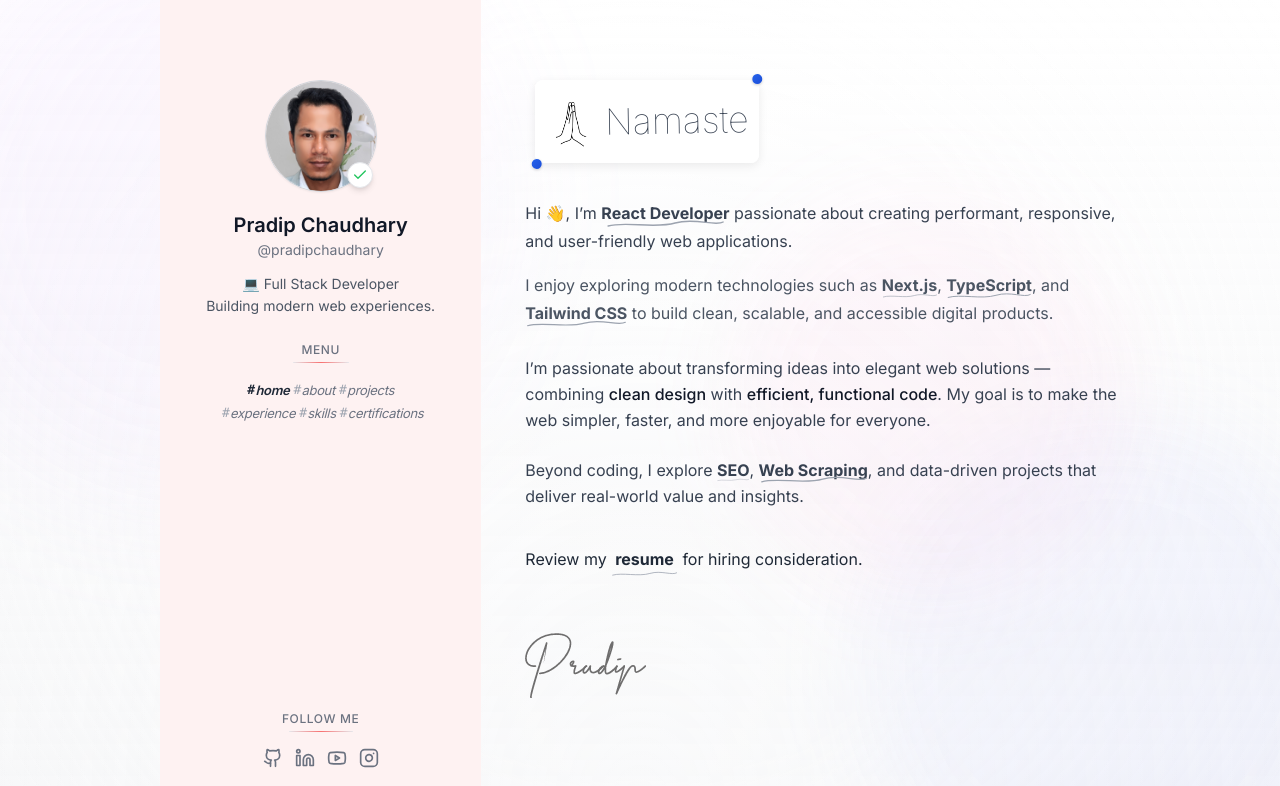
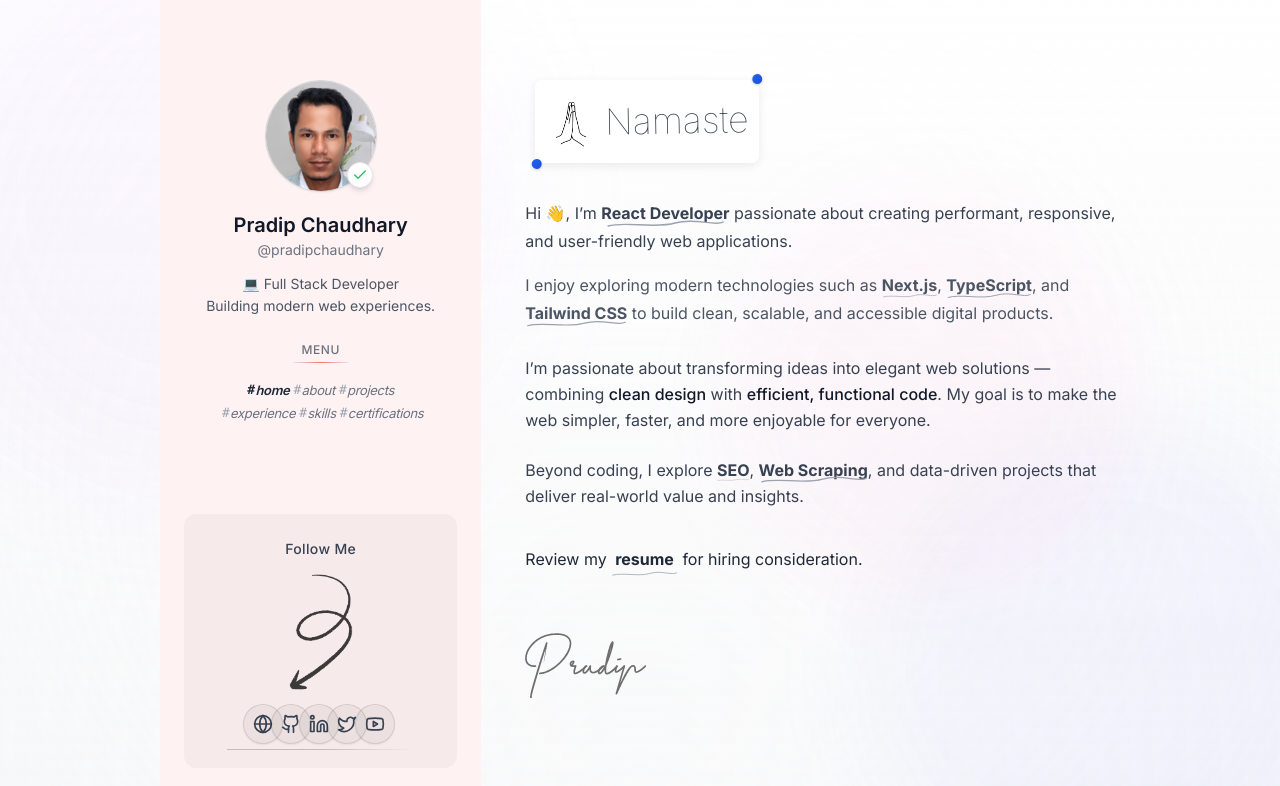
Before and after one commit to pradipchaudhary/portfolio.v3, a Next.js app: page / in a window 1280 px wide. Shown: the top 786 px of the page. Built offline with nearby package versions, Linux system fonts and the light colour scheme.

Commit message:
change follow me section UI

```diff
--- a/components/layout/sidebar/Sidebar.tsx
+++ b/components/layout/sidebar/Sidebar.tsx
@@ -5,6 +5,8 @@ import Link from "next/link";
 import { usePathname } from "next/navigation";
 import { useEffect, useState } from "react";
 import { Check, Github, Linkedin, Instagram, Youtube } from "lucide-react";
+import AvatarStack from "@/components/ui/AvatarStack";
+import FollowMeSocial from "@/components/ui/FollowMeSocial";
 
 
 
@@ -97,29 +99,8 @@ const Sidebar = () => {
         </nav>
       </header>
 
-      {/* === FOOTER === */}
-      <footer className="mt-10 text-center">
-        <div className="relative pb-1 mb-4">
-          <h2 className="text-xs font-medium text-gray-500 uppercase tracking-wider">Follow Me</h2>
-          <div className="absolute bottom-0 left-1/2 -translate-x-1/2 w-16 h-[1px] bg-gradient-to-r from-gray-200 via-red-400 to-gray-200 rounded-full"></div>
-        </div>
 
-        <div className="flex justify-center gap-3">
-          <Link href="https://github.com/pradipchaudhary" target="_blank" className="text-gray-500 hover:text-gray-900">
-            <Github className="w-5 h-5" />
-          </Link>
-          <Link href="https://linkedin.com/in/pradipchaudhary" target="_blank" className="text-gray-500 hover:text-gray-900">
-            <Linkedin className="w-5 h-5" />
-          </Link>
-          <Link href="https://www.youtube.com/@pradipchaudhary_codes" target="_blank" className="text-gray-500 hover:text-gray-900">
-            <Youtube className="w-5 h-5" />
-          </Link>
-          <Link href="https://www.instagram.com/itspradipchaudhary/" target="_blank" className="text-gray-500 hover:text-gray-900">
-            <Instagram className="w-5 h-5" />
-
-          </Link>
-        </div>
-      </footer>
+      <FollowMeSocial />
 
     </aside>
   );
--- /dev/null
+++ b/components/ui/AvatarStack.tsx
@@ -0,0 +1,93 @@
+"use client";
+
+import {
+  Github,
+  Linkedin,
+  Twitter,
+  Youtube,
+  Globe,
+} from "lucide-react";
+
+type Social = {
+  name: string;
+  href: string;
+  Icon: React.ElementType;
+};
+
+const socials: Social[] = [
+  {
+    name: "Website",
+    href: "https://www.pradipchaudhary.com.np",
+    Icon: Globe,
+  },
+  {
+    name: "GitHub",
+    href: "https://github.com/pradipchaudhary",
+    Icon: Github,
+  },
+  {
+    name: "LinkedIn",
+    href: "https://linkedin.com/in/pradipchaudhary",
+    Icon: Linkedin,
+  },
+  {
+    name: "Twitter",
+    href: "https://twitter.com",
+    Icon: Twitter,
+  },
+  {
+    name: "YouTube",
+    href: "https://youtube.com",
+    Icon: Youtube,
+  },
+];
+
+export default function SocialIconStack() {
+  return (
+    <div className="relative inline-block">
+      {/* Social Icons */}
+      <div className="flex items-center pr-4">
+        {socials.map((social, index) => (
+          <a
+            key={index}
+            href={social.href}
+            target="_blank"
+            rel="noopener noreferrer"
+            aria-label={social.name}
+            className="
+              group relative -mr-3
+              flex h-10 w-10 items-center justify-center rounded-full
+              border border-black/10
+              bg-black/[0.04]
+              shadow-[0_1px_2px_rgba(0,0,0,0.06)]
+              transition-all duration-300
+              hover:z-30 hover:scale-105
+              dark:border-white/15 dark:bg-white/[0.08]
+            "
+          >
+            <social.Icon
+              className="
+                h-5 w-5
+                text-gray-700
+                transition-colors duration-300
+                group-hover:text-black
+                dark:text-gray-300
+                dark:group-hover:text-white
+              "
+            />
+          </a>
+        ))}
+      </div>
+
+      {/* Decorative Line */}
+      <div
+        className="
+          absolute -bottom-1.5 left-[-16px]
+          h-px w-[calc(100%+32px)]
+          bg-gradient-to-r from-black/20 via-black/20 to-transparent
+          dark:from-white/20 dark:via-white/20
+        "
+      />
+    </div>
+  );
+}
--- /dev/null
+++ b/components/ui/FollowMeSocial.tsx
@@ -0,0 +1,30 @@
+"use client";
+
+import Image from "next/image";
+import SocialIconStack from "./AvatarStack";
+
+export default function FollowMeSocial() {
+  return (
+    <section className="relative flex flex-col items-center gap-3 rounded-xl
+      bg-black/[0.03] px-6 py-6 dark:bg-white/[0.04]">
+
+      {/* Follow Me Text */}
+      <p className="text-sm font-medium tracking-wide text-gray-700 dark:text-gray-500">
+        Follow Me
+      </p>
+
+      {/* Arrow Image */}
+      <Image
+        src="/images/curved-arrow.png"
+        alt="Follow arrow"
+        width={120}
+        height={120}
+        className="opacity-80 dark:opacity-70"
+        priority
+      />
+
+      {/* Social Icons */}
+      <SocialIconStack />
+    </section>
+  );
+}
--- a/next.config.ts
+++ b/next.config.ts
@@ -18,6 +18,16 @@ const nextConfig: NextConfig = {
                 hostname: 'res.cloudinary.com',
                 pathname: '/**',
             },
+            {
+                protocol: 'https',
+                hostname: 'assets.aceternity.com',
+                pathname: '/**',
+            },
+            {
+                protocol: 'https',
+                hostname: 'images.unsplash.com',
+                pathname: '/**',
+            },
         ],
     },
     output: "standalone",
```
Also changed, not shown: public/images/curved-arrow.png (added).
